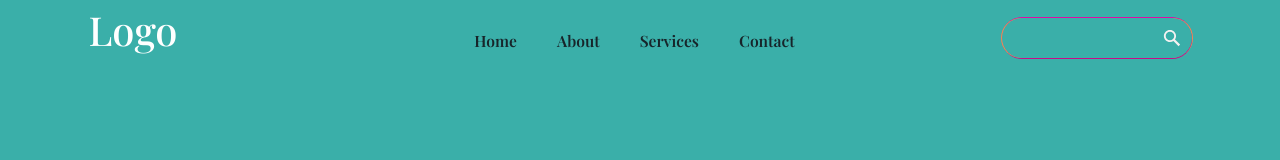
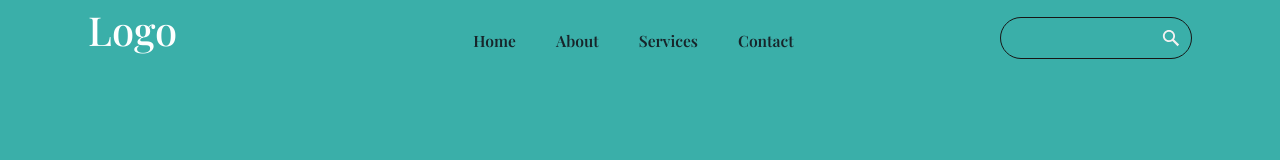
Before and after one commit to bijimathew/PRACTICE, a plain HTML site: page index.html in a window 1280 px wide. In both pictures the pointer is over the element 1095 px from the left and 38 px from the top of the page. Drawn offline with nearby package versions, Linux system fonts and the light colour scheme.

Commit message:
input color

```diff
--- a/design.css
+++ b/design.css
@@ -39,7 +39,7 @@ nav .right{
 /*_______________________ yeh search button ki css hai___________________________________ */
 #form {
     background-color:#3aafa9 ;
-    border: 1px solid rgb(31, 31, 31);
+    border: 1px solid rgb(178, 246, 220);
     border-radius: 2.5rem;
     display: flex;
     flex-direction: row;
@@ -49,8 +49,9 @@ nav .right{
 
 }
 #form:hover{
-    box-shadow: -1px 0 coral, 0 1px rgb(201, 12, 135), 1px 0 coral, 0 -1px rgb(224, 12, 164);
-    border: hidden;
+    /* box-shadow: -1px 0 coral, 0 1px rgb(201, 12, 135), 1px 0 coral, 0 -1px rgb(224, 12, 164); */
+
+    border: 1px solid rgb(23, 22, 22);
     transition: 0.4s;
 }
 input{
```
